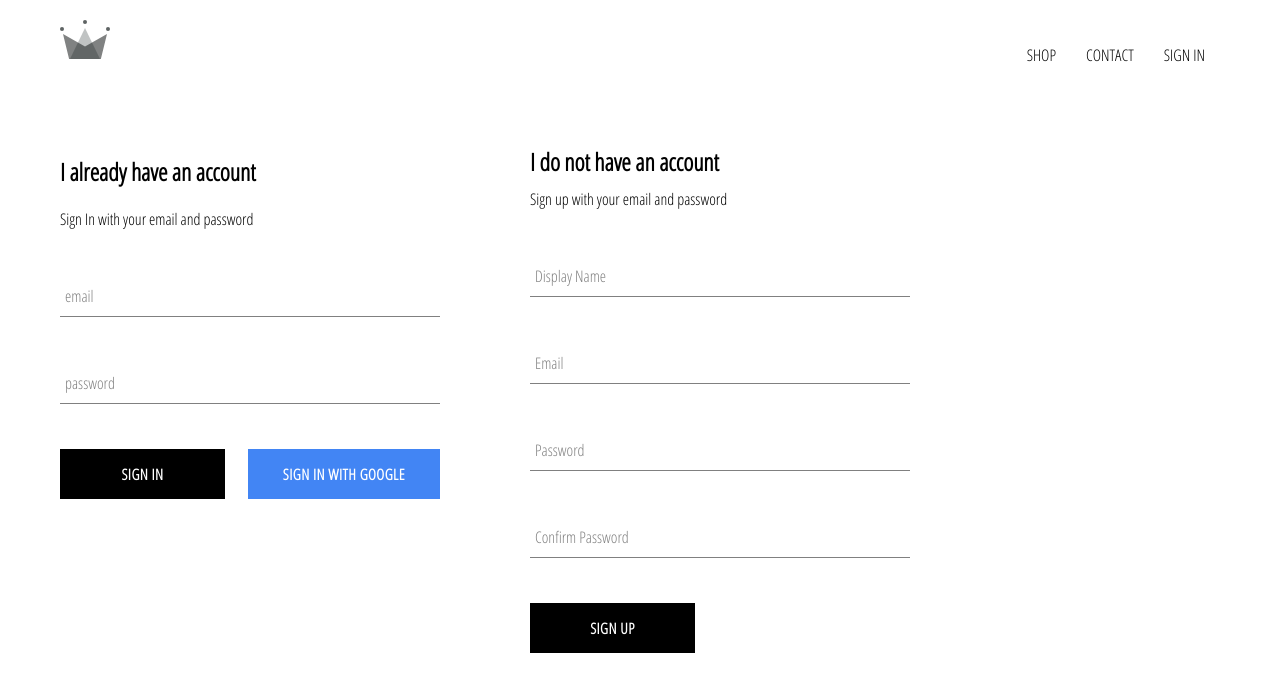
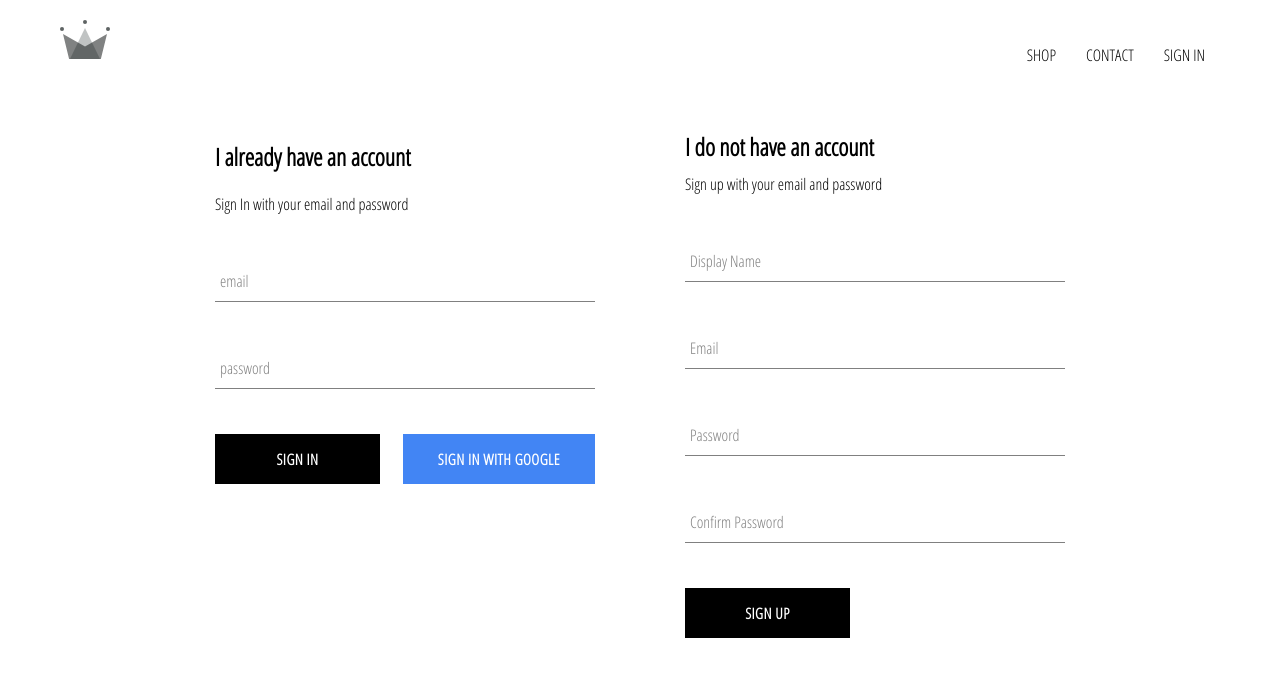
Before and after one commit to CamJackson-Dev/crwn-clothing, a React (Create React App) app: page /signin in a window 1280 px wide. Shown: the top 692 px of the page. Built offline with nearby package versions, Linux system fonts and the light colour scheme; no server answers.

Commit message:
remove group class

```diff
--- a/src/pages/sign-in-and-sign-up/sign-in-and-sign-up.component.jsx
+++ b/src/pages/sign-in-and-sign-up/sign-in-and-sign-up.component.jsx
@@ -7,7 +7,7 @@ import SignIn from '../../components/sign-in/sign-in.component';
 import SignUp from '../../components/sign-up/sign-up.component';
 
 const SignInAndSignUpPage = () => (
-  <div className="sign-in-and-sign-up group">
+  <div className="sign-in-and-sign-up">
     <SignIn />
     <SignUp />
   </div>
```
